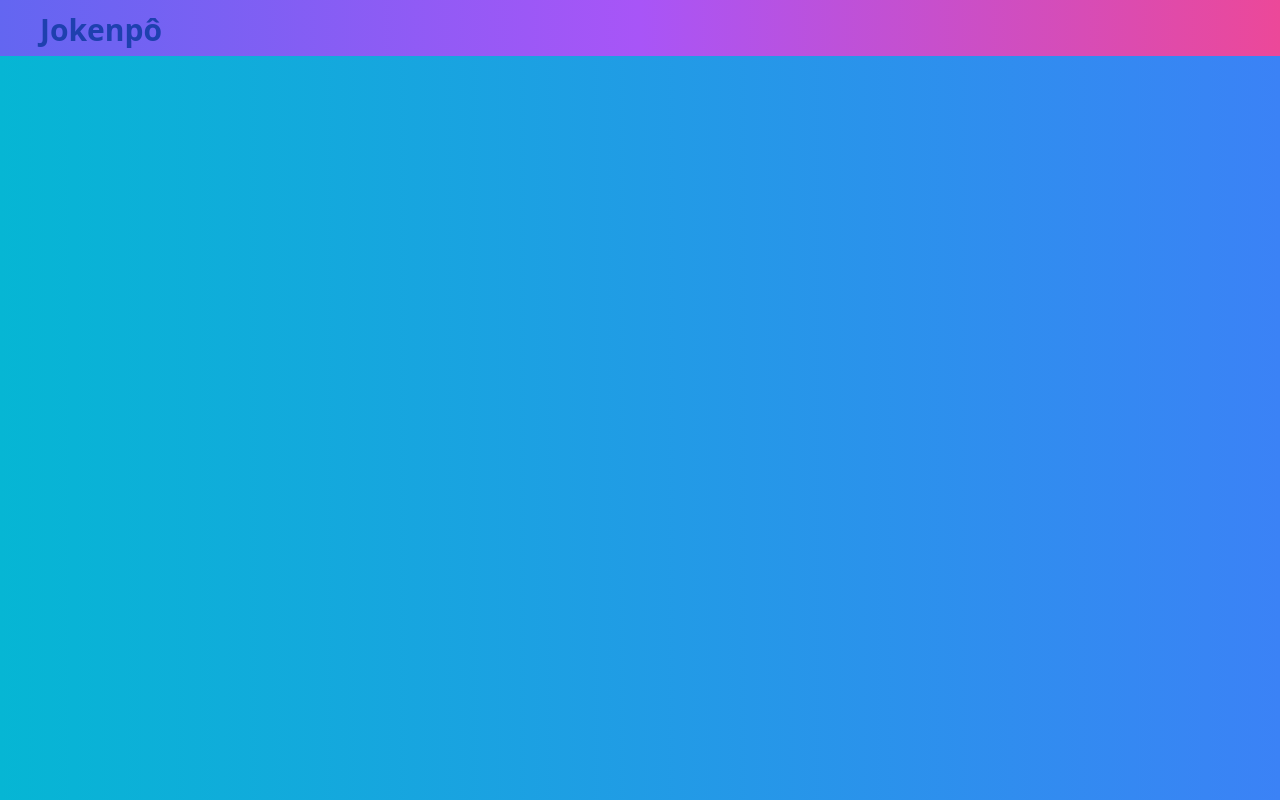
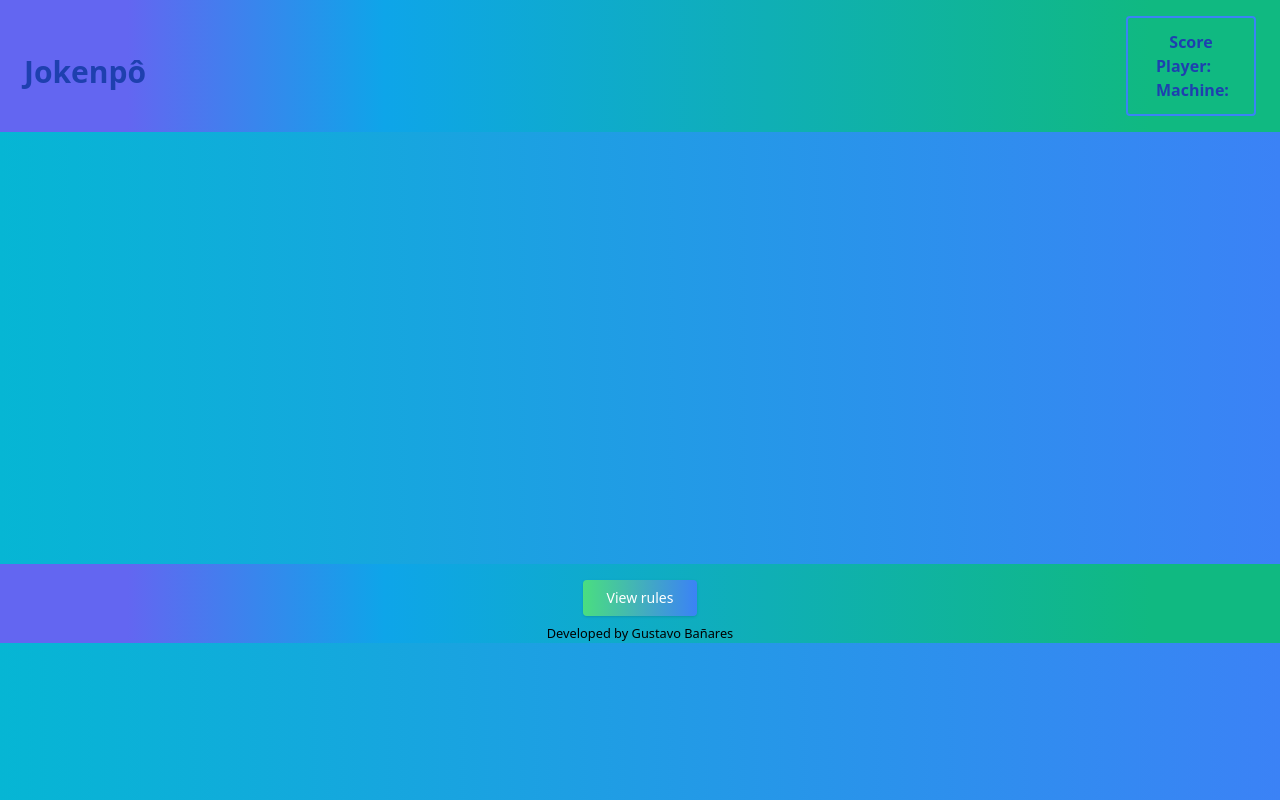
Before and after one commit to gustavobanares/Rock-Paper-Scissors, a plain HTML site: page src/index.html in a window 1280 px wide. Drawn offline with Linux system fonts and the light colour scheme.

Commit message:
Update the header and create footer

```diff
--- a/src/index.html
+++ b/src/index.html
@@ -5,17 +5,52 @@
     <meta name="viewport" content="width=device-width, initial-scale=1.0">
     <title>Rock Paper and Scissors</title>
     <link href="./output.css" rel="stylesheet">
+    <link rel="shortcut icon" href="image.png" type="image/x-icon">
 </head>
-<body class="h-14 bg-gradient-to-r from-cyan-500 to-blue-500"">
+
+<body class="h-full bg-gradient-to-r from-cyan-500 to-blue-500"">
+
+    <div class="flex h-full flex-col">
+        <header class=" flex items-center justify-between px-6 py-4 bg-gradient-to-r from-indigo-500 from-10% via-sky-500 via-30% to-emerald-500 to-90%">
+
+                <div>
+                    <h1 class="text-3xl font-bold text-blue-800 text-left mt-3">Jokenpô</h1>
+                </div>
+
+    <div class="relative flex flex-col items-center justify-center text-blue-800 border-2 border-blue-500 font-bold rounded px-7 py-3">
+        Score
+
+        <div class="flex w-[70px] items-center justify-between gap-2">
+            Player:
+        </div>
+
+        <div class="flex w-[70px] items-center justify-between gap-2">
+            Machine:
+        </div>
+    </div>
+        </header>
+    </div>
 
 
-    <header class="bg-gradient-to-r from-indigo-500 via-purple-500 to-pink-500 flex justify-items-center h-full w-full px-10">
 
-        <div class="">
-            <div class="text-3xl font-bold text-blue-800 text-left mt-3">Jokenpô</div>
+    <br><br><br><br><br><br><br><br><br>
+    <br><br><br><br><br><br><br><br><br>
+
+    <footer class=" flex items-center justify-center bg-gradient-to-r from-indigo-500 from-10% via-sky-500 via-30% to-emerald-500 to-90%">
+
+        <div class="flex h-full flex-col items-center justify-between">
+
+            <button class=" mt-4 flex justify-center text-sm bg-gradient-to-r from-green-400 to-blue-500 hover:from-pink-500 hover:to-yellow-500 hover:bg-blue-600 px-6 py-2 rounded text-white shadow">View rules</button>
+
+            <small class="mt-2">
+                Developed by
+                <a class="transition-all hover:text-blue-600" target="_blank" href="https://github.com/gustavobanares">Gustavo Bañares</a>
+            </small>
+
 
         </div>
-    </header>
+
+    </footer>
 
 
 
```
Also changed, not shown: src/image.png (added), src/img/Background.jpg (renamed from img/Background.jpg), src/img/paper.png (renamed from img/paper.png), src/img/rock.png (renamed from img/rock.png), src/img/scissors.png (renamed from img/scissors.png), src/output.css, src/play.js (added).
